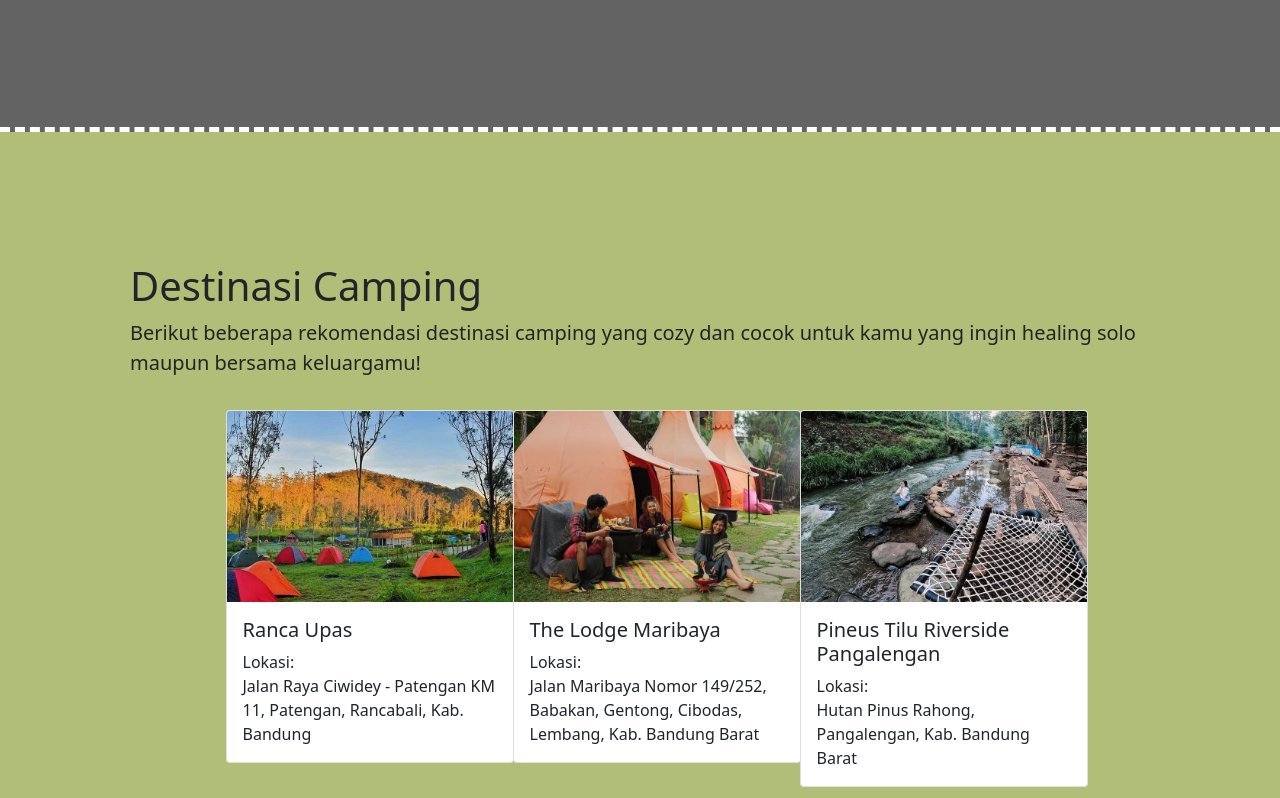
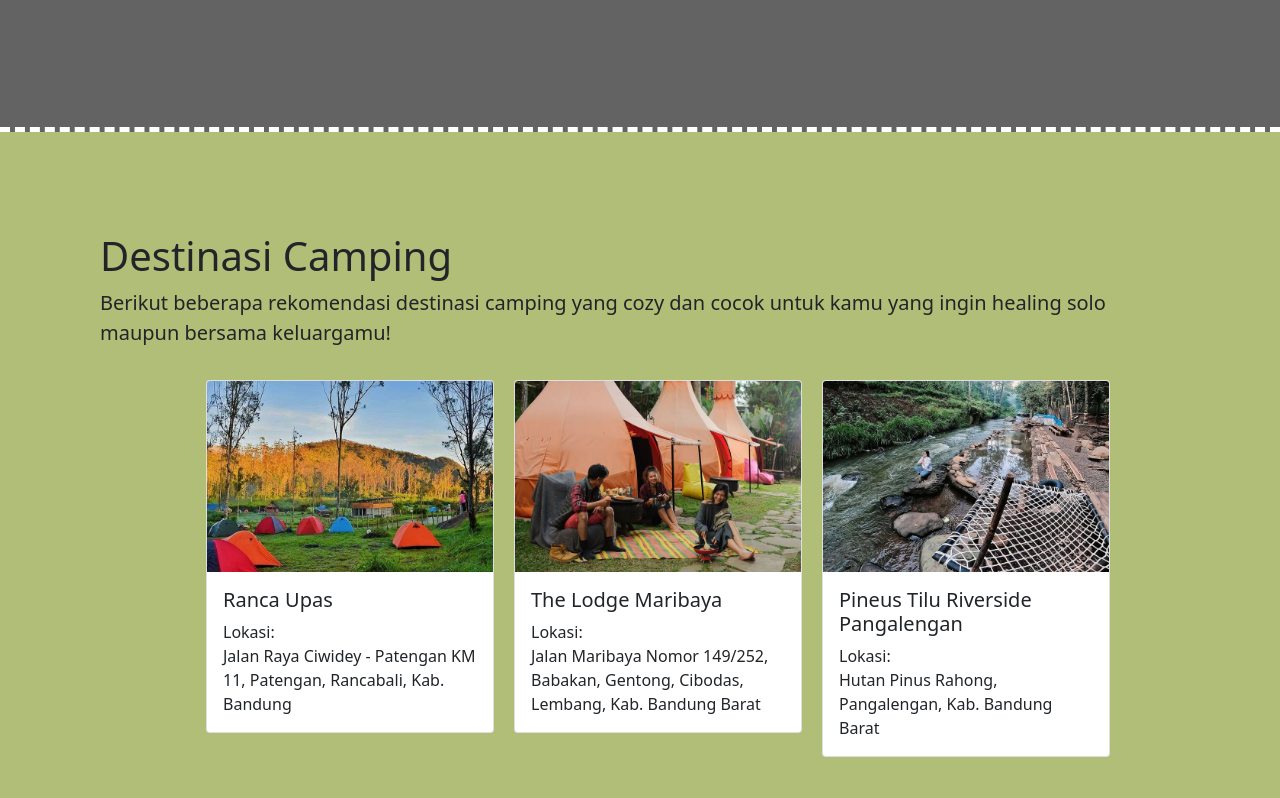
Before and after one commit to revou-trial-SE/intermediate-assignment-IndriH1405, a plain HTML site: page index.html in a window 1280 px wide. Shown: the part 1162-1960 px from the top of the page. Drawn offline with nearby package versions, Linux system fonts and the light colour scheme.

Commit message:
fix destination section

```diff
--- a/index.html
+++ b/index.html
@@ -71,9 +71,10 @@
     </section>
 
     <!-- Section 2 -->
-    <section id="destination" class="row g-0 justify-content-center">
+    <section id="destination" class="g-0 justify-content-center">
         <h1>Destinasi Camping</h1>
         <p class="lead fs-5">Berikut beberapa rekomendasi destinasi camping yang cozy dan cocok untuk kamu yang ingin healing solo maupun bersama keluargamu!</p>
+        <div class="row justify-content-center">
             <div class="col-3 m-3">
                 <div id="card" class="card" style="width: 18rem;">
                     <img src="./assets/card-1.jpg" class="card-img-top" alt="Ranca Upas">
@@ -113,6 +114,7 @@
                     </div>
                 </div>
             </div>
+        </div>
     </section>
 
     <!-- Section 3 -->
--- a/style/style.css
+++ b/style/style.css
@@ -20,7 +20,7 @@ html {
 
 #destination {
     background-color: rgb(177, 190, 119);
-    padding: 130px;
+    padding: 100px;
 }
 
 #about {
```
Also changed, not shown: 1 other file. Lines whose indentation alone changed are shown as unchanged.
